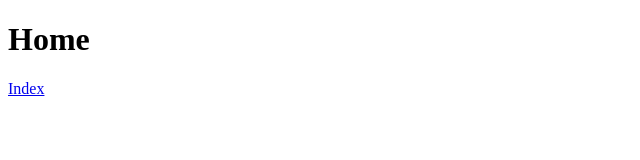
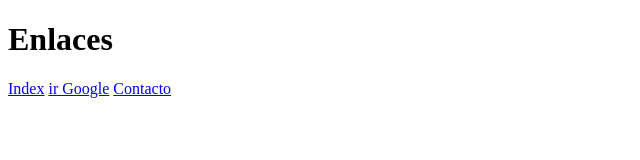
Before and after one commit to LuisReyes97/CourseHTML, a plain HTML site: page enlaces.html in a window 1280 px wide. Shown: the whole page, without its empty margins (0-640 px from the left). Drawn offline with Linux system fonts and the light colour scheme.

Commit message:
Luis Reyes
Rutas relativas y absolutas

```diff
--- a/enlaces.html
+++ b/enlaces.html
@@ -12,10 +12,27 @@
     tienen el atributo obligatorio href, donde le especificamos las ruta del recurso o sitio que queremos obtener.
 
     También tiene el atributo target, que configura como queremos visualizar el recurso o sitio que solicitamos
+
+    *******************
+
+    -RUTAS ABSOLUTAS:
+         Tienen un protocolo, HTTP O HTTPS y son unicas en la red se suelen utilizar para rutas externas.
+
+    -RUTAS RELATIVAS:
+         si el recurso se encuentra al mismo nivel (en las misma carpeta) pondremos unicamente el nombre del archivo.
+
+         si necesitamos salir de la carpeta actual usaremos ../ y se pone uno por cada nivel (carpeta) de la que queremos salir.
 -->
 <body>
-    <h1>Home</h1>
+    <h1>Enlaces</h1>
     <!--EJEMPLO DE UN ENLACE, TENEMOS QUE PASARLE LA RUTA DE ENLACE EN HREF-->
     <a href="index.html">Index</a>
+
+    <!--EJMEPLO DE RUTA ABSOLUTAS-->
+    <a href="https://google.com">ir Google</a>
+
+    <!--EJEMPLO DE RUTAS RELATIVAS-->
+    <a href="/contacto/contacto.html">Contacto</a>
+
 </body>
 </html>
```
Also changed, not shown: contacto/contacto.html (added, +13 -0 lines).
